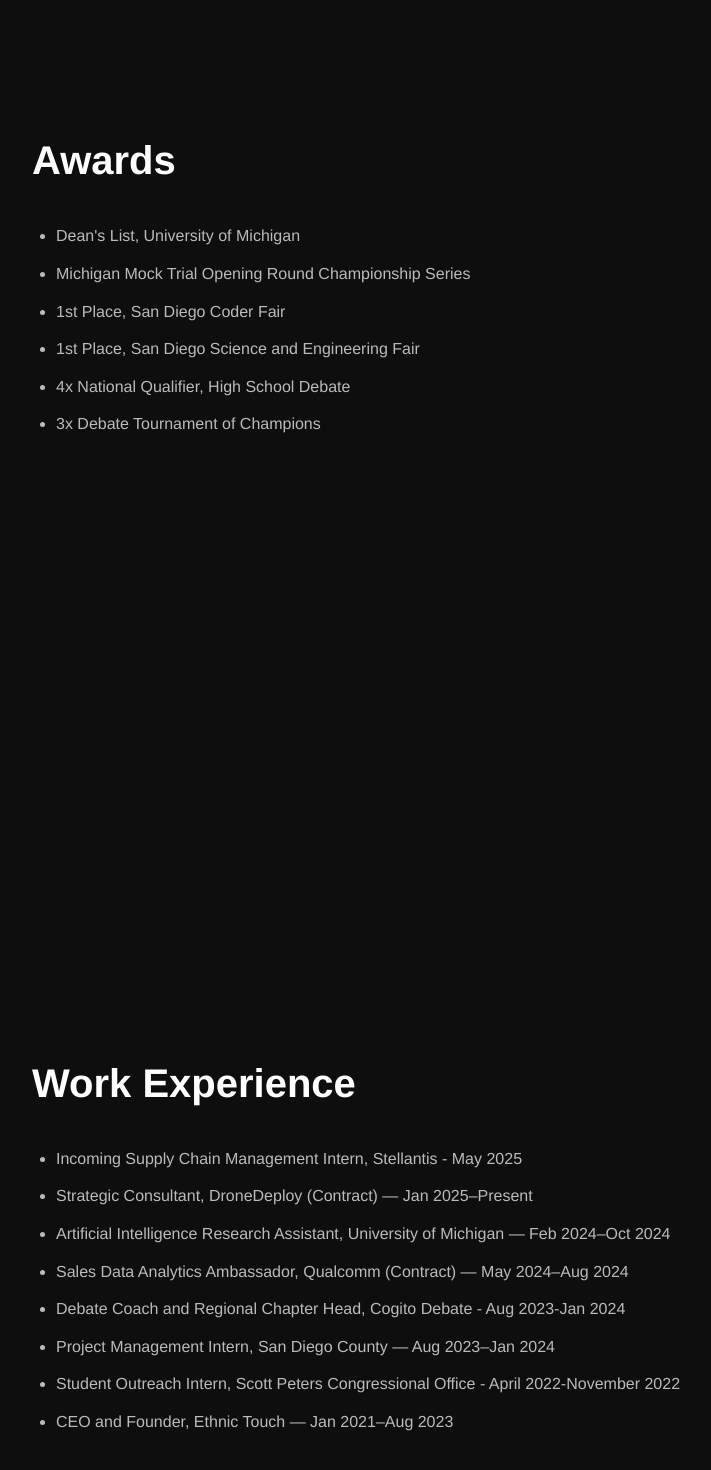
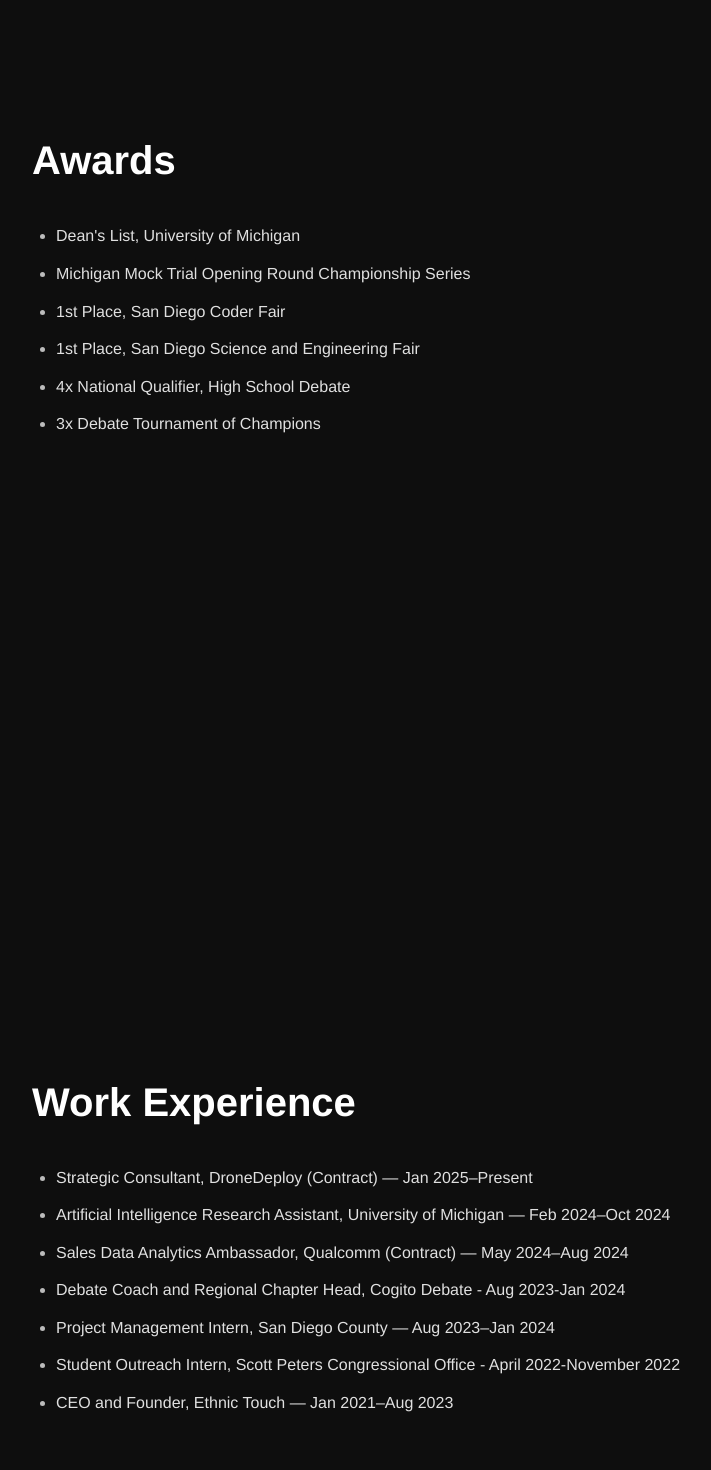
Before and after one commit to arjuns30/me, a Next.js app: page / in a window 1280 px wide. Shown: the part 2073-3543 px from the top of the page, without its empty margins (158-869 px from the left). Built offline with nearby package versions, Linux system fonts and the light colour scheme.

Commit message:
drawer functionality

```diff
--- a/src/app/page.js
+++ b/src/app/page.js
@@ -1,5 +1,5 @@
-// pages/index.js
-import React from "react";
+"use client";
+import React, { useState } from "react";
 import Navbar from "../components/Navbar";
 import Hero from "../components/Hero";
 import SectionWrapper from "../components/SectionWrapper";
@@ -12,19 +12,43 @@
       <main className="main">
         <Hero />
         {Object.entries(content).map(([section, items]) => (
-          <SectionWrapper
-            key={section}
-            id={section.toLowerCase().replace(/\s+/g, "-")}
-            title={section}
-          >
-            <ul>
-              {items.map((item, index) => (
-                <li key={index}>{item}</li>
-              ))}
-            </ul>
-          </SectionWrapper>
+          <ToggleSection key={section} section={section} items={items} />
         ))}
       </main>
     </>
   );
 }
+
+function ToggleSection({ section, items }) {
+  const [openIndex, setOpenIndex] = useState(null);
+
+  const toggleIndex = (index) => {
+    setOpenIndex((prev) => (prev === index ? null : index));
+  };
+
+  return (
+    <SectionWrapper
+      id={section.toLowerCase().replace(/\s+/g, "-")}
+      title={section}
+    >
+      <ul>
+        {items.map((item, index) =>
+          typeof item === "string" ? (
+            <li key={index}>{item}</li>
+          ) : (
+            <li
+              key={index}
+              className="click-expand-item"
+              onClick={() => toggleIndex(index)}
+            >
+              <div className="item-title">{item.title}</div>
+              {openIndex === index && (
+                <div className="item-description">{item.description}</div>
+              )}
+            </li>
+          )
+        )}
+      </ul>
+    </SectionWrapper>
+  );
+}
--- a/src/data/content.js
+++ b/src/data/content.js
@@ -1,50 +1,50 @@
 // data/content.js
 const content = {
   "About Me": [
-    "I'm Arjun Suri, an Industrial and Operations Engineering Major at the University of Michigan (Go Blue!)",
-    "I'm passionate about using technical data driven approaches to build scalable solutions",
-    "My personal interests are: Formula One, Hiking, Board Games, and Stand Up Comedy"
+    { title: "I'm Arjun Suri, an Industrial and Operations Engineering Major at the University of Michigan (Go Blue!)", description: "" },
+    { title: "I'm passionate about using technical data driven approaches to build scalable solutions", description: "" },
+    { title: "My personal interests are: Formula One, Hiking, Board Games, and Stand Up Comedy", description: "" }
   ],
   "Awards": [
-    "Dean's List, University of Michigan",
-    "Michigan Mock Trial Opening Round Championship Series",
-    "1st Place, San Diego Coder Fair",
-    "1st Place, San Diego Science and Engineering Fair",
-    "4x National Qualifier, High School Debate",
-    "3x Debate Tournament of Champions",
+    { title: "Dean's List, University of Michigan", description: "" },
+    { title: "Michigan Mock Trial Opening Round Championship Series", description: "" },
+    { title: "1st Place, San Diego Coder Fair", description: "" },
+    { title: "1st Place, San Diego Science and Engineering Fair", description: "" },
+    { title: "4x National Qualifier, High School Debate", description: "" },
+    { title: "3x Debate Tournament of Champions", description: "" }
   ],
   "Work Experience": [
-    "Incoming Supply Chain Management Intern, Stellantis - May 2025",
-    "Strategic Consultant, DroneDeploy (Contract) — Jan 2025–Present",
-    "Artificial Intelligence Research Assistant, University of Michigan — Feb 2024–Oct 2024",
-    "Sales Data Analytics Ambassador, Qualcomm (Contract) — May 2024–Aug 2024",
-    "Debate Coach and Regional Chapter Head, Cogito Debate - Aug 2023-Jan 2024",
-    "Project Management Intern, San Diego County — Aug 2023–Jan 2024",
-    "Student Outreach Intern, Scott Peters Congressional Office - April 2022-November 2022",
-    "CEO and Founder, Ethnic Touch — Jan 2021–Aug 2023"
+    //{ title: "Incoming Supply Chain Management Intern, Stellantis - May 2025", description: "" },
+    { title: "Strategic Consultant, DroneDeploy (Contract) — Jan 2025–Present", description: "" },
+    { title: "Artificial Intelligence Research Assistant, University of Michigan — Feb 2024–Oct 2024", description: "" },
+    { title: "Sales Data Analytics Ambassador, Qualcomm (Contract) — May 2024–Aug 2024", description: "" },
+    { title: "Debate Coach and Regional Chapter Head, Cogito Debate - Aug 2023-Jan 2024", description: "" },
+    { title: "Project Management Intern, San Diego County — Aug 2023–Jan 2024", description: "" },
+    { title: "Student Outreach Intern, Scott Peters Congressional Office - April 2022-November 2022", description: "" },
+    { title: "CEO and Founder, Ethnic Touch — Jan 2021–Aug 2023", description: "" }
   ],
   "Certifications": [
-    "Microsoft Office",
-    "Salesforce Integration",
-    "AI Prompt Engineering",
-    "IBM Watson Cloud AI"
+    { title: "Microsoft Office", description: "" },
+    { title: "Salesforce Integration", description: "" },
+    { title: "AI Prompt Engineering", description: "" },
+    { title: "IBM Watson Cloud AI", description: "" }
   ],
   "Projects": [
-    "Image Resizer, EECS 280, C++",
-    "Machine Learning Post Classifer, EECS 280, C++",
-    "Euchre, EECS 280, C++",
-    "Formula 1 Calander Optimizer, C++",
-    "OpenCV Facial Detection Software for Schools, Python",
-    "Olive Farm Investment Portoflio, IOE 201, Excel",
-    "BioPython Genome Sequencer, Python"
+    { title: "Image Resizer, EECS 280, C++", description: "In C++ created a project which takes in any image and pixel sizes and uses optimization functions" },
+    { title: "Machine Learning Post Classifer, EECS 280, C++", description: "" },
+    { title: "Euchre, EECS 280, C++", description: "" },
+    { title: "Formula 1 Calander Optimizer, C++", description: "" },
+    { title: "OpenCV Facial Detection Software for Schools, Python", description: "" },
+    { title: "Olive Farm Investment Portoflio, IOE 201, Excel", description: "" },
+    { title: "BioPython Genome Sequencer, Python", description: "" }
   ],
   "Campus Involvement": [
-    "Co Founder, URB Consulting",
-    "Industrial and Operations Engineering Student Ambassador",
-    "Indian American Student Association Community Service Chair",
-    "Kappa Omega Alpha Professional Fraternity",
-    "Institute of Industrial and Systems Engineers",
-    "Product Motion"
+    { title: "Co Founder, URB Consulting", description: "" },
+    { title: "Industrial and Operations Engineering Student Ambassador", description: "" },
+    { title: "Indian American Student Association Community Service Chair", description: "" },
+    { title: "Kappa Omega Alpha Professional Fraternity", description: "" },
+    { title: "Institute of Industrial and Systems Engineers", description: "" },
+    { title: "Product Motion", description: "" }
   ]
 };
 
--- a/src/styles/globals.css
+++ b/src/styles/globals.css
@@ -179,4 +179,27 @@
 .external-arrow {
   font-size: 0.8rem;
   transform: translateY(-1px);
+}/* --- Expandable Items --- */
+.click-expand-item {
+  list-style: disc;
+  margin-bottom: 1rem;
+  cursor: pointer;
+  transition: all 0.3s ease;
 }
+
+.click-expand-item .item-title {
+  font-weight: 500;
+  color: #e0e0e0;
+  transition: color 0.3s ease;
+}
+
+.click-expand-item:hover .item-title {
+  color: #006644; /* deep green hover like nav */
+}
+
+.click-expand-item .item-description {
+  font-size: 0.95rem;
+  color: #aaa;
+  line-height: 1.4;
+  margin-left: 1rem;
+}
```
Also changed, not shown: public/icons/chevron.svg (added).
